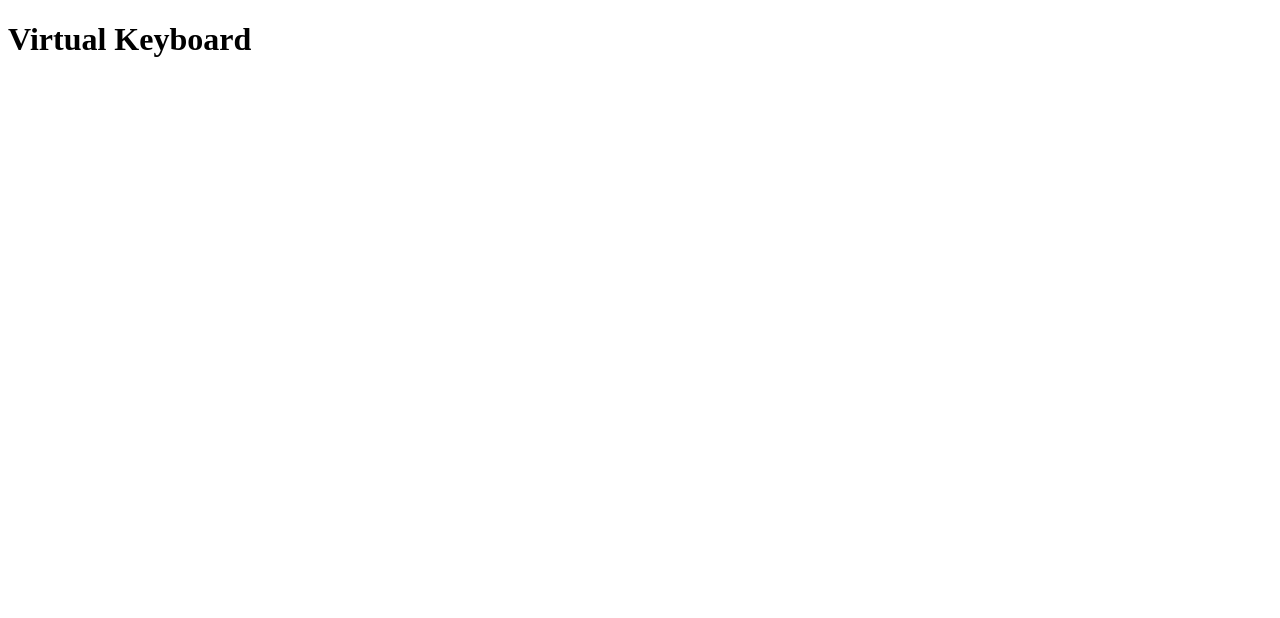
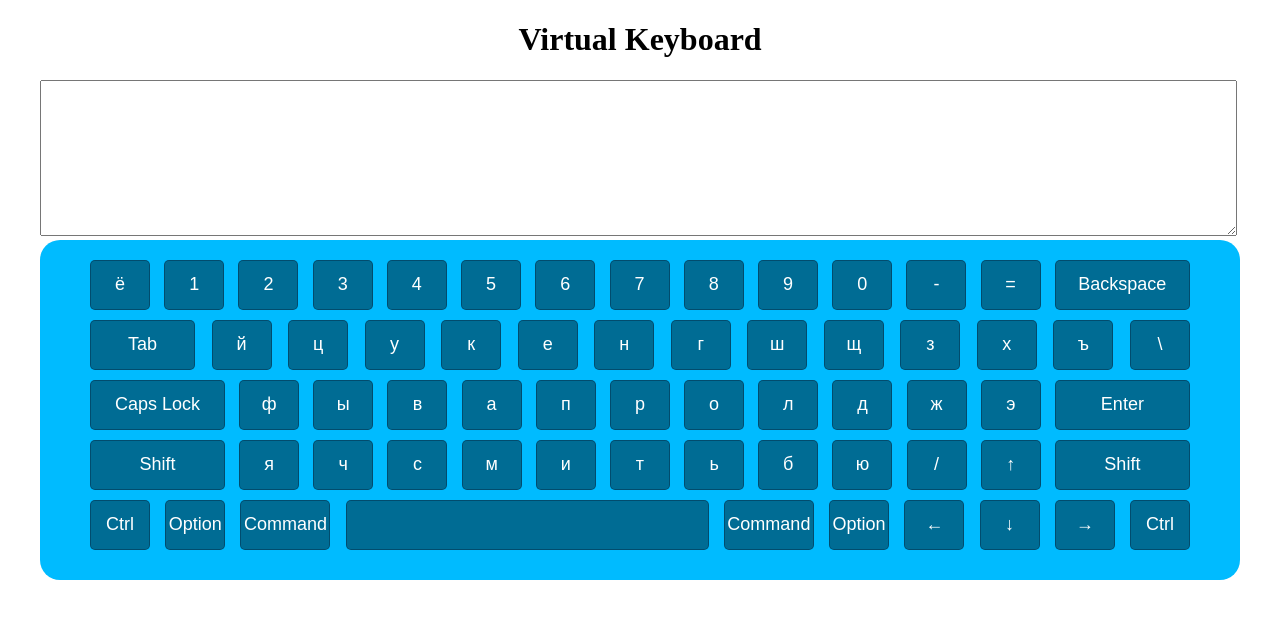
Before and after one commit to khaleeva/virtual-keyboard, a website built with webpack: page src/index.html in a window 1280 px wide. Built offline with nearby package versions, Linux system fonts and the light colour scheme.

Commit message:
feat: render keyboards to page

```diff
--- a/src/index.html
+++ b/src/index.html
@@ -7,7 +7,8 @@
 <body>
 <div class="container">
     <h1>Virtual Keyboard</h1>
-
+    <textarea rows="10" cols="147"></textarea>
+    <div class="keyboard"></div>
 </div>
 
 </body>
--- a/src/index.js
+++ b/src/index.js
@@ -1,2 +1,7 @@
 import './index.html';
 import './style.scss';
+import { RenderKeyboard } from "./js/render-keyboards";
+
+window.onload = function () {
+    RenderKeyboard()
+}
--- /dev/null
+++ b/src/js/render-keyboards.js
@@ -0,0 +1,20 @@
+import {macKeyboardRU} from "./keyboard-ru";
+
+export const RenderKeyboard = () => {
+
+    const keyboard = document.querySelector('.keyboard')
+
+    macKeyboardRU.map((keyboards, index) => {
+        keyboard.innerHTML += `<div class="row row_${index}">${keyboards.map((key, index) =>
+            `<button class="button" data-width=${key.width}>${key.key}</button>`).join("")}</div>`
+    })
+
+    if(document.querySelectorAll('.button')){
+        let btns = document.querySelectorAll('.button');
+        btns.forEach(btn => {
+            const width = btn.dataset.width;
+            btn.style.width = `${width * 60}px`;
+        })
+    }
+
+}
--- a/src/style.scss
+++ b/src/style.scss
@@ -0,0 +1,48 @@
+body{
+  margin: 0;
+}
+
+.container{
+  max-width: 1200px;
+  margin: 0 auto;
+}
+
+h1{
+  text-align: center;
+}
+
+.keyboard{
+  background-color: #00bbff;
+  padding: 20px 50px;
+  display: flex;
+  flex-direction: column;
+  align-items: center;
+  border-radius: 20px;
+
+}
+
+.row{
+  width: 100%;
+  display: flex;
+  justify-content: space-between;
+}
+
+.button{
+  display: inline-flex;
+  align-items: center;
+  justify-content: center;
+  border: 1px solid rgba(2, 54, 84, 0.59);
+  height: 50px;
+  margin-bottom: 10px;
+  background-color: rgba(0, 0, 0, 0.42);
+  color: white;
+  border-radius: 5px;
+  font-size: 18px;
+  cursor: pointer;
+  outline: none;
+
+
+  &:focus{
+    background-color: #419b2d;
+  }
+}
```
